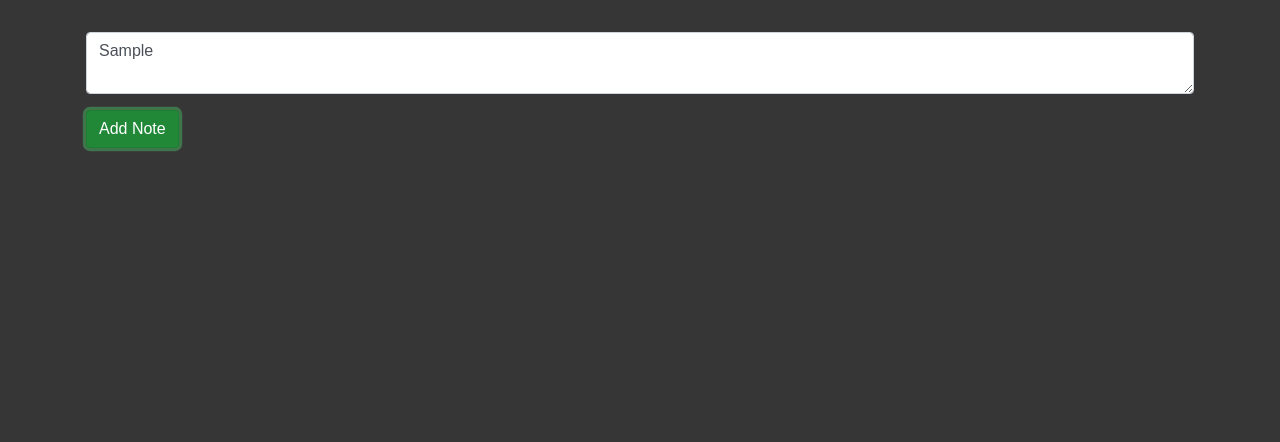
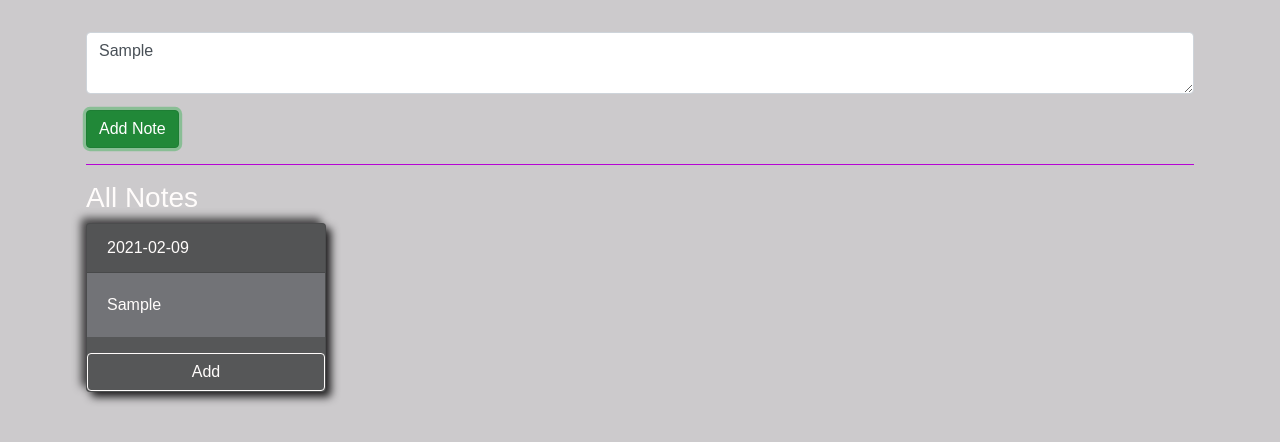
Before and after one commit to emmanuelkamala/notebook, a React (Create React App) app: page / in a window 1280 px wide. Both pictures are taken after typing "Sample" into the empty fields and a click on the button "Add Note". Shown: the top 442 px of the page. Built offline with nearby package versions, Linux system fonts and the light colour scheme.

Commit message:
Create a note component

```diff
--- a/src/App.js
+++ b/src/App.js
@@ -1,9 +1,19 @@
+import { useState } from 'react';
 import CreateNote from './components/CreateNote';
+import AllNotes from './components/AllNotes';
 
 function App() {
+  const [notes, setNotes] = useState([]);
+
+  const createNote = (newNote) => {
+    setNotes([...notes, newNote]);
+  }
+
   return (
     <div className="container mt-3 p-3">
-      <CreateNote />
+      <CreateNote createNote={createNote} />
+      <hr />
+      <AllNotes notes={notes} />
     </div>
   );
 }
--- /dev/null
+++ b/src/components/AllNotes.js
@@ -0,0 +1,15 @@
+import Note from './Note';
+
+function AllNotes({notes}) {
+  console.log(notes);
+  return (
+    <div className="my-3">
+      <h3>All Notes</h3>
+      {
+        notes.map(note => <Note key={note.id} note={note} />)
+      }
+    </div>
+  )
+}
+
+export default AllNotes;
--- a/src/components/CreateNote.js
+++ b/src/components/CreateNote.js
@@ -1,6 +1,6 @@
 import { useState } from "react";
 
-const CreateNote = () => {
+const CreateNote = ({createNote}) => {
 
   const [note, setNote] = useState('');
 
@@ -12,7 +12,8 @@ const CreateNote = () => {
       date: new Date().toJSON().slice(0, 10),
       isImportant: false
     }
-    console.log(data);
+
+    createNote(data);
   }
 
   return (
--- /dev/null
+++ b/src/components/Note.js
@@ -0,0 +1,13 @@
+import React from 'react';
+
+function Note({note: {date, note}}) {
+  return (
+    <div className="card mb-3">
+      <div className="card-header">{date}</div>
+      <div className="card-body">{note}</div>
+      <button className="btn">Add</button>
+    </div>
+  )
+}
+
+export default Note;
--- a/src/index.css
+++ b/src/index.css
@@ -3,8 +3,8 @@
 }
 
 body {
-  background-color: #373637;
-  color: #FF4C0D;
+  background-color: #cccacc;
+  color: #fffcfb;
   font-family: Arial, Helvetica, sans-serif;
 }
 
@@ -25,9 +25,14 @@ hr {
 
 .card {
   background: transparent !important;
+  background-color: rgb(86, 87, 88) !important;
   box-shadow: 5px 5px 8px #1e1d1e,
       -5px -5px 8px #484748;
   width: 15rem;
+}
+
+.card-body {
+  background-color: rgb(114, 115, 119) !important;
 }
 
 .btn {
@@ -39,8 +44,8 @@ hr {
 }
 
 .btn:hover {
-  background: #FF4C0D;
+  background: #048f32;
   color: #fff;
-  border: 1px solid #FF4C0D;
+  border: 1px solid #048f32;
   outline: none;
 }
```
